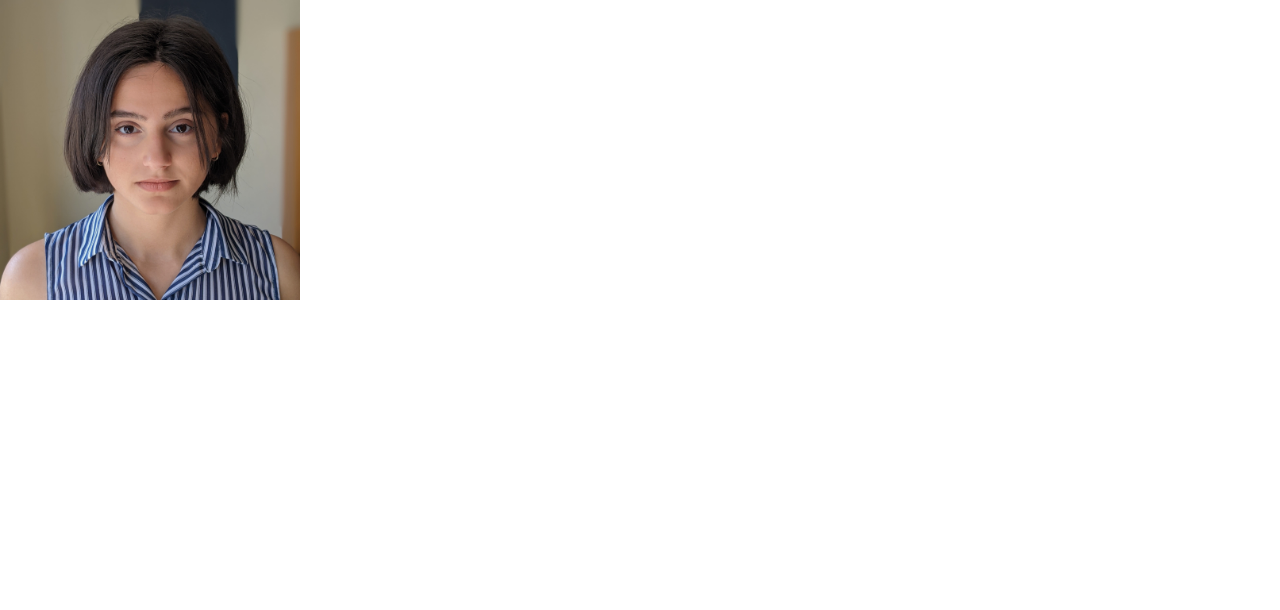
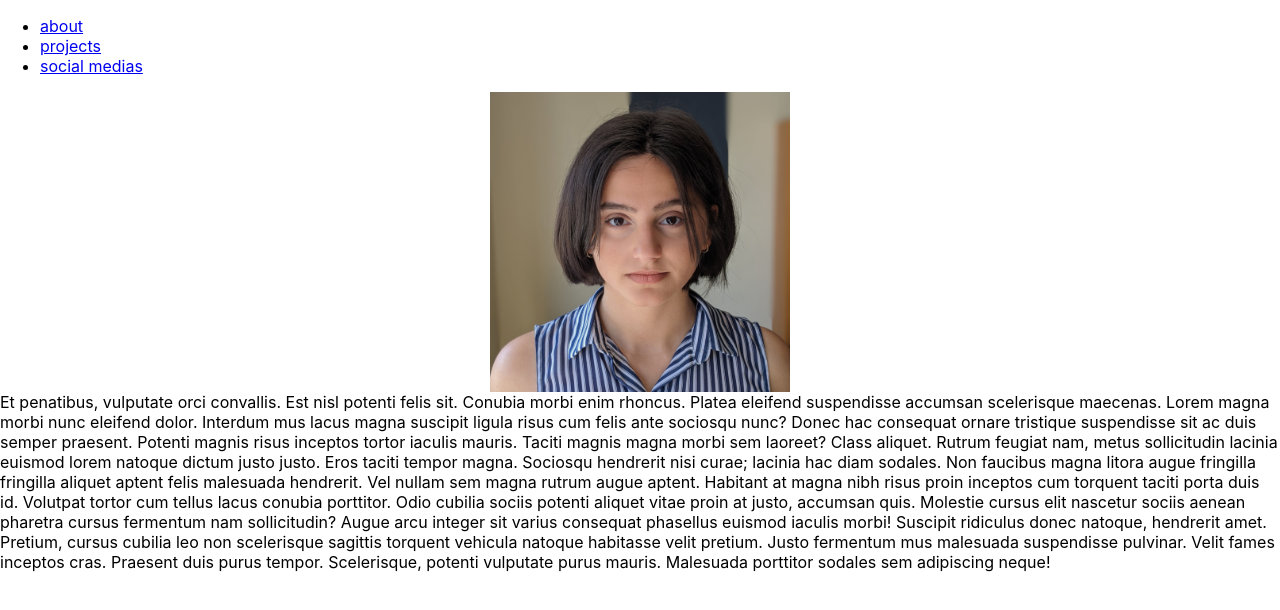
Before and after one commit to sofiaIG/personal_website, a React (Create React App) app: page /about-me in a window 1280 px wide. Shown: the top 610 px of the page. Built offline with nearby package versions, Linux system fonts and the light colour scheme.

Commit message:
routes ahve been created and tabs have been removed

```diff
--- a/package.json
+++ b/package.json
@@ -10,6 +10,7 @@
     "rc-tabs": "^11.14.1",
     "react": "^18.0.0",
     "react-dom": "^18.0.0",
+    "react-router-dom": "^6.3.0",
     "react-scripts": "^2.1.3",
     "web-vitals": "^2.1.4"
   },
--- a/src/App.css
+++ b/src/App.css
@@ -1,38 +1,42 @@
 .App {
-  text-align: center;
+  text-align: left;
 }
 
-.App-logo {
-  height: 40vmin;
-  pointer-events: none;
+
+
+.rc-tabs {
+  border: none !important;
+  color: cornflowerblue;
+  top:-25px;
+
 }
 
-@media (prefers-reduced-motion: no-preference) {
-  .App-logo {
-    animation: App-logo-spin infinite 20s linear;
-  }
+.rc-tabs-tab {
+  padding: 5px;
+  text-transform: capitalize;
 }
+.rc-tabs-tab .rc-tabs-tab-btn {
+  font-weight: normal;
+  font-size: x-large;
 
-.App-header {
-  background-color: #282c34;
-  min-height: 100vh;
+}
+.rc-tabs-tab.rc-tabs-tab-active {
+  background: ececec;
+  color: #79aff5;
+
+}
+.rc-tabs-ink-bar {
+  background: #59c7fd !important;
+}
+.rc-tabs-content-holder {
+  padding: 10px;
+  /* background: #e9f4ff; */
+  display:inline-block;
   display: flex;
-  flex-direction: column;
+  justify-content: center;
   align-items: center;
-  justify-content: center;
-  font-size: calc(10px + 2vmin);
-  color: white;
+  height: 150px;
 }
-
-.App-link {
-  color: #61dafb;
+.rc-tabs-content {
+  text-align: right;
 }
-
-@keyframes App-logo-spin {
-  from {
-    transform: rotate(0deg);
-  }
-  to {
-    transform: rotate(360deg);
-  }
-}
--- a/src/App.js
+++ b/src/App.js
@@ -1,10 +1,10 @@
 import React from 'react';
 import './App.css';
-import Image from './components/Image';
 import Experience from './components/Experience';
 import FindSocialMedia from './components/FindSocialMedia';
 import Tabs, { TabPane } from 'rc-tabs';
 import AboutMe from './components/AboutMe';
+import { BrowserRouter, HashRouter, NavLink, Route, Routes } from 'react-router-dom';
 
 function App() {
   const socialMedia = [
@@ -17,7 +17,7 @@ function App() {
       url: 'https://github.com/sofiaIG'
     },
     {
-      name:"Hackerrank",
+      name:"HackerRank",
       url: "https://www.hackerrank.com/sphignatiadi"
     }
   ]
@@ -44,8 +44,25 @@ function App() {
   }
   return (
     <div>
-      <Image/>
-      <Tabs defaultActiveKey="2" onChange={callback}>
+
+      <BrowserRouter>
+      <header>
+        <nav>
+          <ul>
+            <li><NavLink to="about-me" children="about" /></li>
+            <li><NavLink to="projects" children="projects" /></li>
+            <li><NavLink to="social-media" children="social medias  " /></li>
+          </ul>
+        </nav>
+      </header>
+        <Routes>
+
+        <Route path='about-me' element={<AboutMe />} />
+        <Route path='projects' element={<Experience repositories={repositories}/>} />
+        <Route path='social-media' element={<FindSocialMedia socialMedia={socialMedia} />} />
+      </Routes>
+      </BrowserRouter>
+      {/* <Tabs defaultActiveKey="1" onChange={callback}>
         <TabPane tab = "About me" key="1">
           <AboutMe></AboutMe>
         </TabPane>
@@ -55,7 +72,7 @@ function App() {
         <TabPane tab="Find me on" key="3">
           <FindSocialMedia socialMedia = {socialMedia}/>
         </TabPane>
-      </Tabs>
+      </Tabs> */}
     </div>
 
 
--- a/src/components/AboutMe.js
+++ b/src/components/AboutMe.js
@@ -1,7 +1,14 @@
 import React from "react";
+import Image from './Image';
 
 const AboutMe=()=>{
-    return "something"
+    return(
+        <div>
+            <Image/>
+            Et penatibus, vulputate orci convallis. Est nisl potenti felis sit. Conubia morbi enim rhoncus. Platea eleifend suspendisse accumsan scelerisque maecenas. Lorem magna morbi nunc eleifend dolor. Interdum mus lacus magna suscipit ligula risus cum felis ante sociosqu nunc? Donec hac consequat ornare tristique suspendisse sit ac duis semper praesent. Potenti magnis risus inceptos tortor iaculis mauris. Taciti magnis magna morbi sem laoreet? Class aliquet.
+            Rutrum feugiat nam, metus sollicitudin lacinia euismod lorem natoque dictum justo justo. Eros taciti tempor magna. Sociosqu hendrerit nisi curae; lacinia hac diam sodales. Non faucibus magna litora augue fringilla fringilla aliquet aptent felis malesuada hendrerit. Vel nullam sem magna rutrum augue aptent. Habitant at magna nibh risus proin inceptos cum torquent taciti porta duis id. Volutpat tortor cum tellus lacus conubia porttitor. Odio cubilia sociis potenti aliquet vitae proin at justo, accumsan quis. Molestie cursus elit nascetur sociis aenean pharetra cursus fermentum nam sollicitudin? Augue arcu integer sit varius consequat phasellus euismod iaculis morbi! Suscipit ridiculus donec natoque, hendrerit amet. Pretium, cursus cubilia leo non scelerisque sagittis torquent vehicula natoque habitasse velit pretium. Justo fermentum mus malesuada suspendisse pulvinar. Velit fames inceptos cras. Praesent duis purus tempor. Scelerisque, potenti vulputate purus mauris. Malesuada porttitor sodales sem adipiscing neque!
+        </div>
+    )
 }
 
 export default AboutMe;
--- a/src/components/Image.css
+++ b/src/components/Image.css
@@ -1,9 +1,12 @@
 .resize {
+
+    text-align: right;
+}
+
+img {
     width: 300px;
     height: auto;
-}
-
-.resize {
-    width: 300px;
-    height: auto;
-}
+    display: block;
+    margin-right: auto;
+    margin-left: auto;
+  }
--- a/src/components/Image.js
+++ b/src/components/Image.js
@@ -5,7 +5,7 @@ import './Image.css';
 
 const Image =()=>{
     return(
-        <img className="resize" src={require('././sofia.jpg')}/>
+        <img className="img" src={require('././sofia.jpg')}/>
     )
 }
 
```
Also changed, not shown: src/logo.svg (deleted), 1 other file (tests, documents, lock files or other folders).
